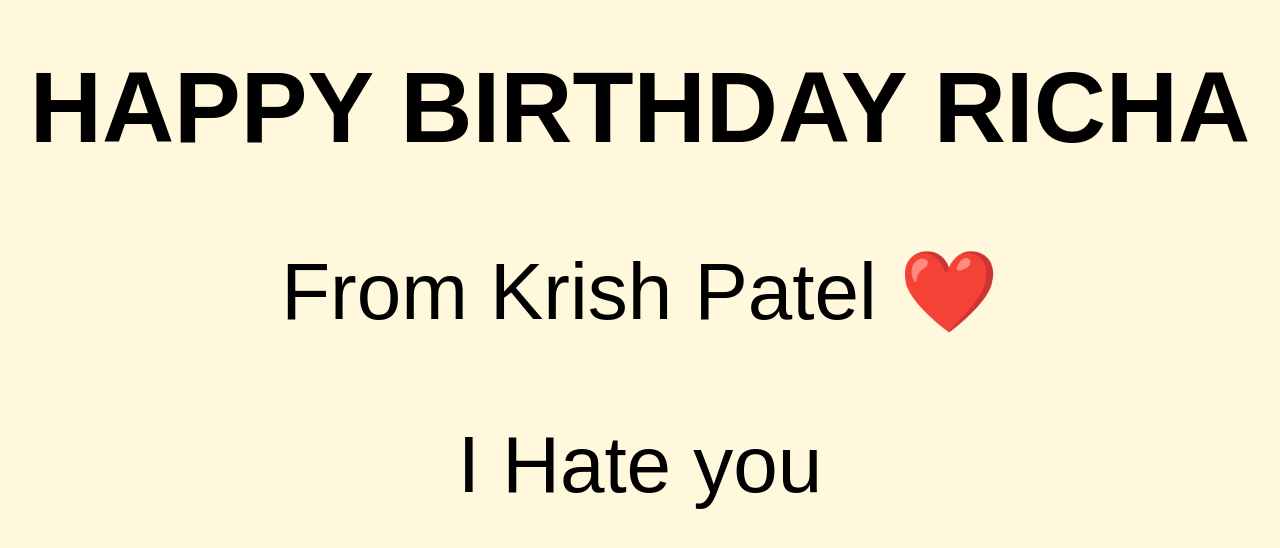
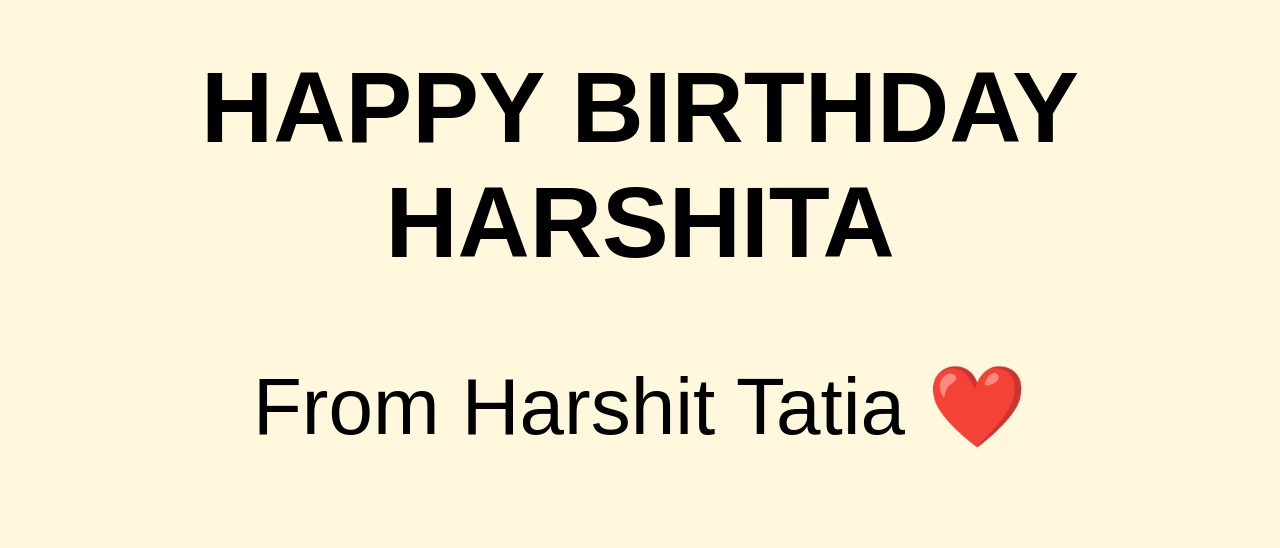
Before and after one commit to HarshitSaTatia/HarshitSaTatia.github.io, a plain HTML site: page index.html in a window 1280 px wide. Drawn offline with Linux system fonts and the light colour scheme.

Commit message:
Update index.html

```diff
--- a/index.html
+++ b/index.html
@@ -20,8 +20,7 @@
     </style>
 </head>
 <body>
-    <h1>HAPPY BIRTHDAY RICHA</h1>
-    <p>From Krish Patel ❤️</p>
-    <p>I Hate you</p>
+    <h1>HAPPY BIRTHDAY HARSHITA</h1>
+    <p>From Harshit Tatia ❤️</p>
 </body>
 </html>
```
